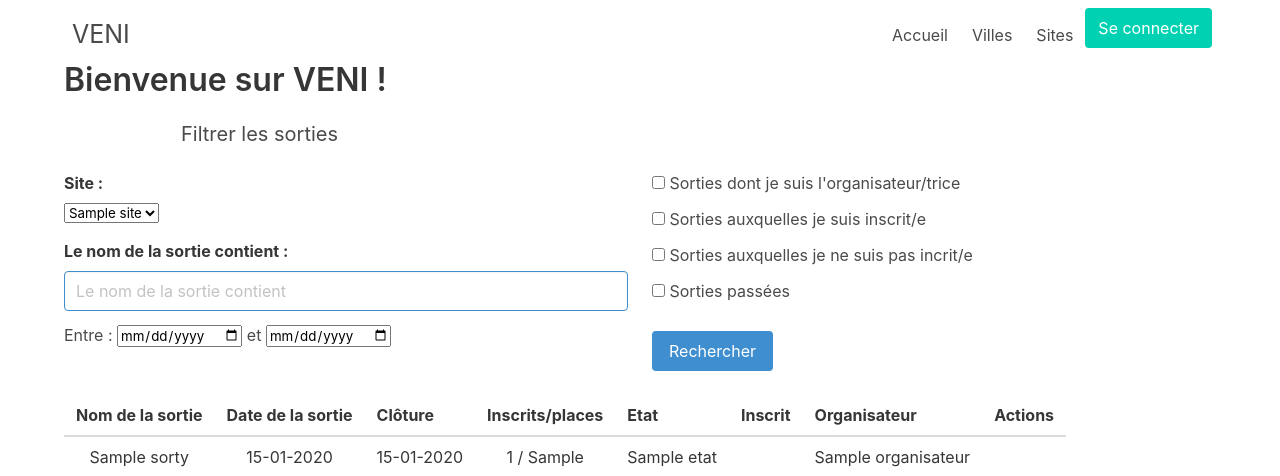
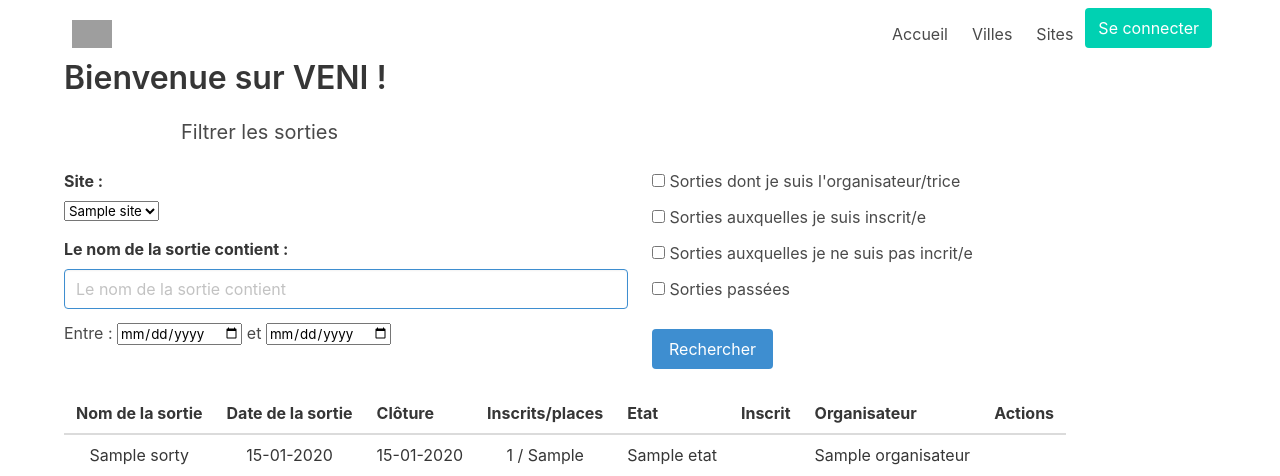
Before and after one commit to Tsekko/VENI, a Symfony app: template templates/main/home.html.twig in a window 1280 px wide. Shown: the top 476 px of the page. Run offline with Twig, Linux system fonts and the light colour scheme; the template is opened without the code that fills it: most values are stand-ins (such as "Sample title", 1, 10 or a date in 2020); some libraries are stand-ins or nearby versions; grey boxes are pictures that could not be loaded.

Commit message:
modification navbar pour ajouter le logo

```diff
--- a/templates/components/navbar.html.twig
+++ b/templates/components/navbar.html.twig
@@ -1,8 +1,7 @@
 <nav class="navbar" role="navigation" aria-label="main navigation">
     <div class="navbar-brand ">
         <a class="navbar-item " href="" style="font-size: 25px">
-            VENI
-{#            <img src="" width="112" height="28">#}
+            <img src="{{ asset('images/Logo VENI.png') }}" width="40" height="40" alt="VENI">
         </a>
 
         <a role="button" class="navbar-burger" aria-label="menu" aria-expanded="false" data-target="navbarBasicExample">
```
